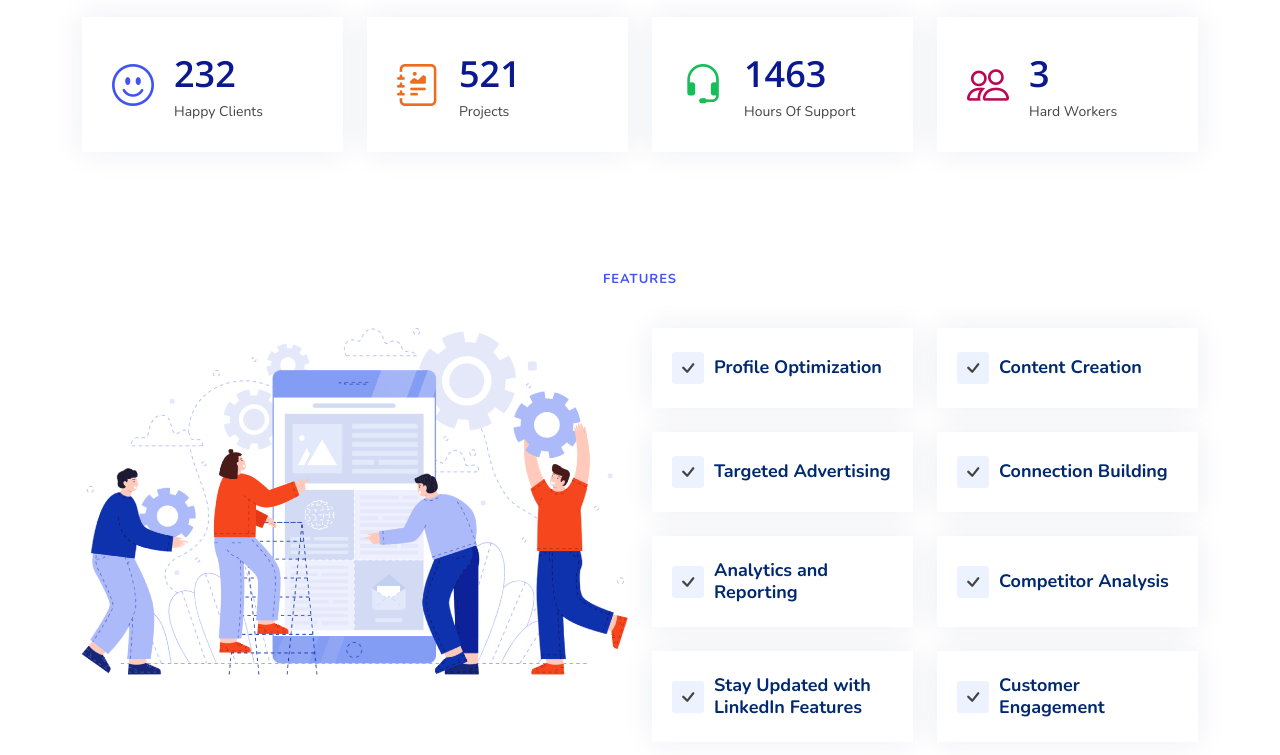
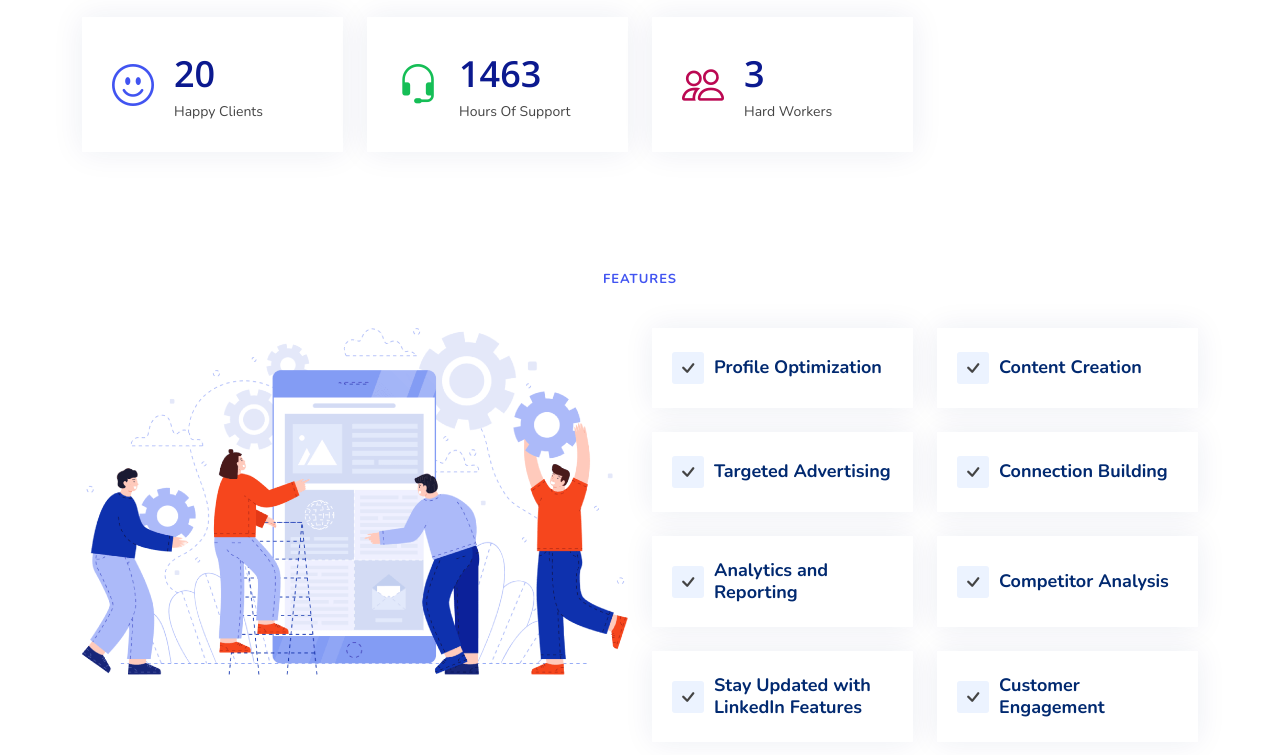
Before and after one commit to a1anjo/incial, a plain HTML site: page index.html in a window 1280 px wide. Shown: the part 1923-2678 px from the top of the page. Drawn offline with nearby package versions, Linux system fonts and the light colour scheme.

Commit message:
Update index.html

```diff
--- a/index.html
+++ b/index.html
@@ -209,21 +209,21 @@
             <div class="count-box">
               <i class="bi bi-emoji-smile"></i>
               <div>
-                <span data-purecounter-start="0" data-purecounter-end="232" data-purecounter-duration="1" class="purecounter"></span>
+                <span data-purecounter-start="0" data-purecounter-end="20" data-purecounter-duration="1" class="purecounter"></span>
                 <p>Happy Clients</p>
               </div>
             </div>
           </div>
 
-          <div class="col-lg-3 col-md-6">
+          <!--<div class="col-lg-3 col-md-6">
             <div class="count-box">
               <i class="bi bi-journal-richtext" style="color: #ee6c20;"></i>
               <div>
-                <span data-purecounter-start="0" data-purecounter-end="521" data-purecounter-duration="1" class="purecounter"></span>
+                <span data-purecounter-start="0" data-purecounter-end="21" data-purecounter-duration="1" class="purecounter"></span>
                 <p>Projects</p>
               </div>
             </div>
-          </div>
+          </div>-->
 
           <div class="col-lg-3 col-md-6">
             <div class="count-box">
```
